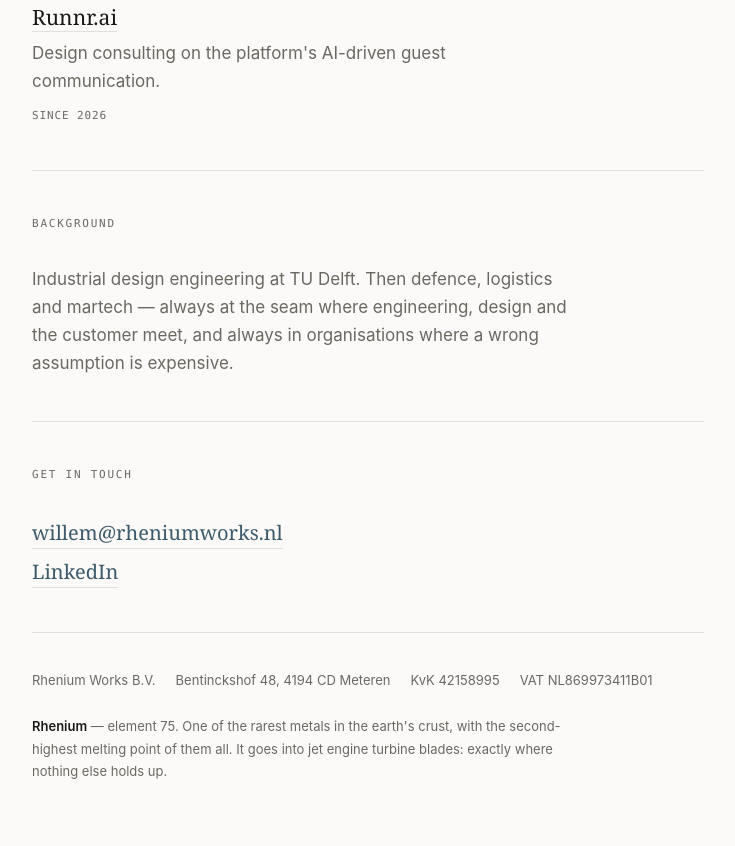
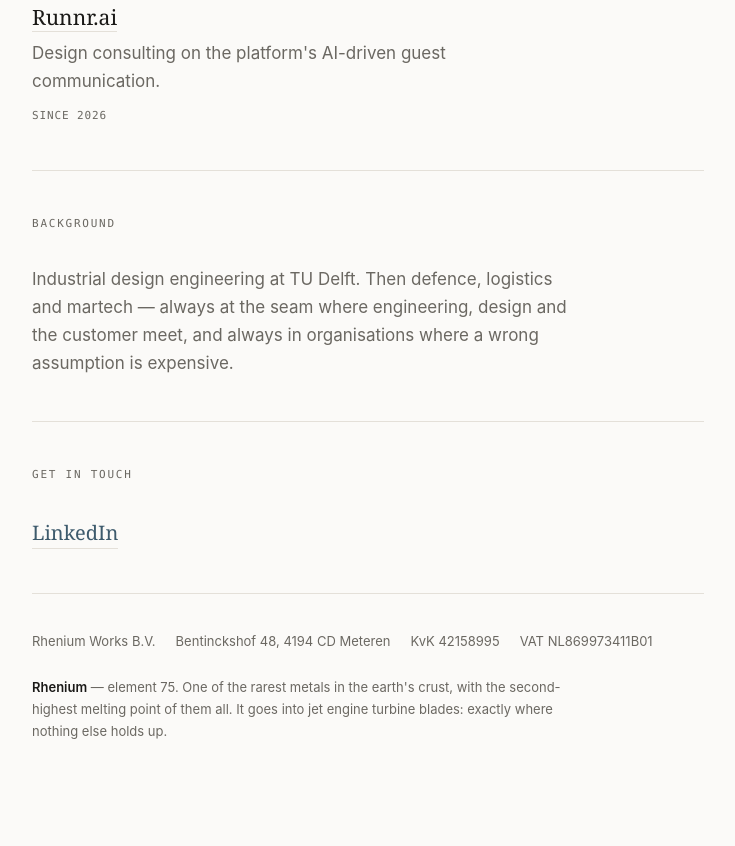
Before and after one commit to willemspan/rheniumworks.nl, a plain HTML site: page index.html in a window 1280 px wide. Shown: the part 1550-2396 px from the top of the page, without its empty margins (272-1007 px from the left). After the commit the page ends 2356 px from the top, so only its background shows below. Drawn offline with Linux system fonts and the light colour scheme.

Commit message:
Remove email link from contact section
Removed email link from contact section.

```diff
--- a/index.html
+++ b/index.html
@@ -366,7 +366,6 @@
       <h2 id="contact"><span class="nl">Contact</span><span class="en">Get in touch</span></h2>
       <div class="contact">
         <ul class="links">
-          <li><a href="mailto:willem@rheniumworks.nl">willem@rheniumworks.nl</a></li>
           <li><a href="https://www.linkedin.com/in/willem-span-7402943a" rel="noopener">LinkedIn</a></li>
         </ul>
       </div>
```
